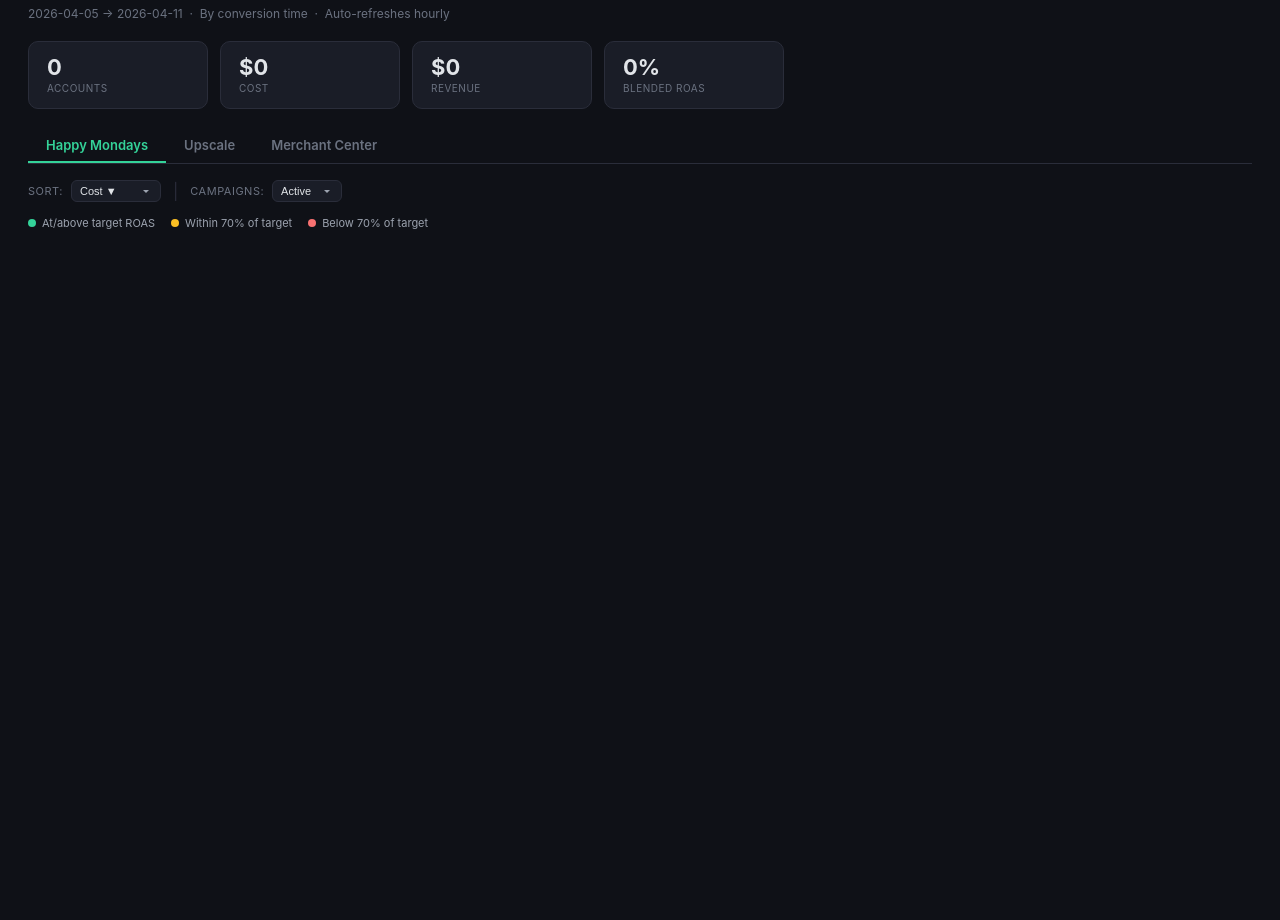
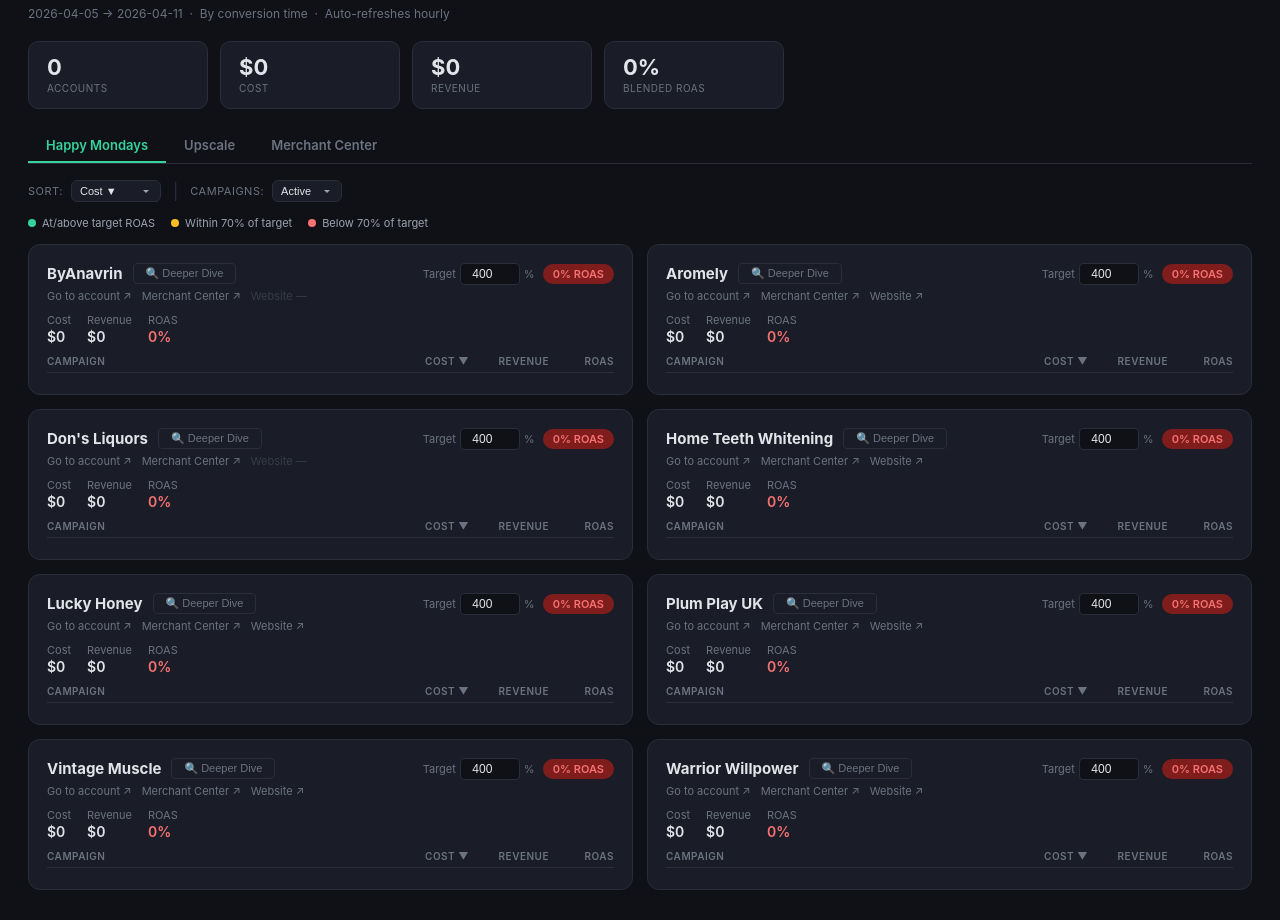
Before and after one commit to dingospo1/ads-dashboard, a Flask app: page / in a window 1280 px wide. Shown: the part 49-969 px from the top of the page. Before the commit the page ends 278 px from the top, so only its background shows below. Run offline with Flask 3, Linux system fonts and the light colour scheme; data that the repository does not hold is empty.

Commit message:
Fix static fallback field names to match renderCard expectations (totalRevenue, totalRoas, etc)

```diff
--- a/templates/dashboard.html
+++ b/templates/dashboard.html
@@ -463,21 +463,24 @@ const UPSCALE_NAMES = ['value canvas prints'];
 // Accounts to always block regardless of MCC
 const BLOCKED_NAMES = ['pixalot','meloqdevices','exceptionalfire','nativemed','unboundminds','centro inca','bm ireland','babydoc','globber','baldcut','beaulares'];
 
-// Static fallback — used by MC tab when rawData is empty (e.g. API quota exhausted)
+// Static fallback — used when rawData is empty (e.g. API quota exhausted on startup)
+function _blankAccount(accountId, name, mcc) {
+  return { accountId, name, mcc, totalCost: 0, totalRevenue: 0, totalRoas: 0, totalConversions: 0, merchantId: 0, campaigns: [] };
+}
 const STATIC_HAPPY = [
-  { accountId: '8804096601', name: 'ByAnavrin',             mcc: 'Happy Mondays' },
-  { accountId: '3456762782', name: 'Aromely',               mcc: 'Happy Mondays' },
-  { accountId: '5525863856', name: "Don's Liquors",         mcc: 'Happy Mondays' },
-  { accountId: '2614199584', name: 'Home Teeth Whitening',  mcc: 'Happy Mondays' },
-  { accountId: '1850620188', name: 'Lucky Honey',           mcc: 'Happy Mondays' },
-  { accountId: '9222479033', name: 'Plum Play UK',          mcc: 'Happy Mondays' },
-  { accountId: '6248452745', name: 'Vintage Muscle',        mcc: 'Happy Mondays' },
-  { accountId: '6078059992', name: 'Warrior Willpower',     mcc: 'Happy Mondays' },
+  _blankAccount('8804096601', 'ByAnavrin',            'Happy Mondays'),
+  _blankAccount('3456762782', 'Aromely',              'Happy Mondays'),
+  _blankAccount('5525863856', "Don's Liquors",        'Happy Mondays'),
+  _blankAccount('2614199584', 'Home Teeth Whitening', 'Happy Mondays'),
+  _blankAccount('1850620188', 'Lucky Honey',          'Happy Mondays'),
+  _blankAccount('9222479033', 'Plum Play UK',         'Happy Mondays'),
+  _blankAccount('6248452745', 'Vintage Muscle',       'Happy Mondays'),
+  _blankAccount('6078059992', 'Warrior Willpower',    'Happy Mondays'),
 ];
 const STATIC_UPSCALE = [
-  { accountId: '4999947870', name: 'All Cars Fix', mcc: 'Upscale' },
-  { accountId: '8045249572', name: 'SilverAnt',    mcc: 'Upscale' },
-  { accountId: '6812459700', name: 'HGV Direct',   mcc: 'Upscale' },
+  _blankAccount('4999947870', 'All Cars Fix', 'Upscale'),
+  _blankAccount('8045249572', 'SilverAnt',    'Upscale'),
+  _blankAccount('6812459700', 'HGV Direct',   'Upscale'),
 ];
 
 function isBlocked(a) { const n = (a.name||'').toLowerCase().replace(/\s/g,''); return BLOCKED_NAMES.some(b => n.includes(b.replace(/\s/g,''))); }
@@ -871,8 +874,8 @@ function loadMcTab() {
   const liveHappy   = happyAccounts.map(a => ({ name: a.name, accountId: a.accountId, merchantId: a.merchantId || 0, mcc: 'Happy Mondays' }));
   const liveUpscale = upscaleAccounts.map(a => ({ name: a.name, accountId: a.accountId, merchantId: a.merchantId || 0, mcc: 'Upscale' }));
   const baseAccounts = [
-    ...(liveHappy.length   ? liveHappy   : STATIC_HAPPY.map(a => ({ ...a, merchantId: 0 }))),
-    ...(liveUpscale.length ? liveUpscale : STATIC_UPSCALE.map(a => ({ ...a, merchantId: 0 }))),
+    ...(liveHappy.length   ? liveHappy   : STATIC_HAPPY.map(a => ({ name: a.name, accountId: a.accountId, merchantId: 0, mcc: a.mcc }))),
+    ...(liveUpscale.length ? liveUpscale : STATIC_UPSCALE.map(a => ({ name: a.name, accountId: a.accountId, merchantId: 0, mcc: a.mcc }))),
   ];
 
   // Show accounts immediately with loading state, then overlay MC status
```
